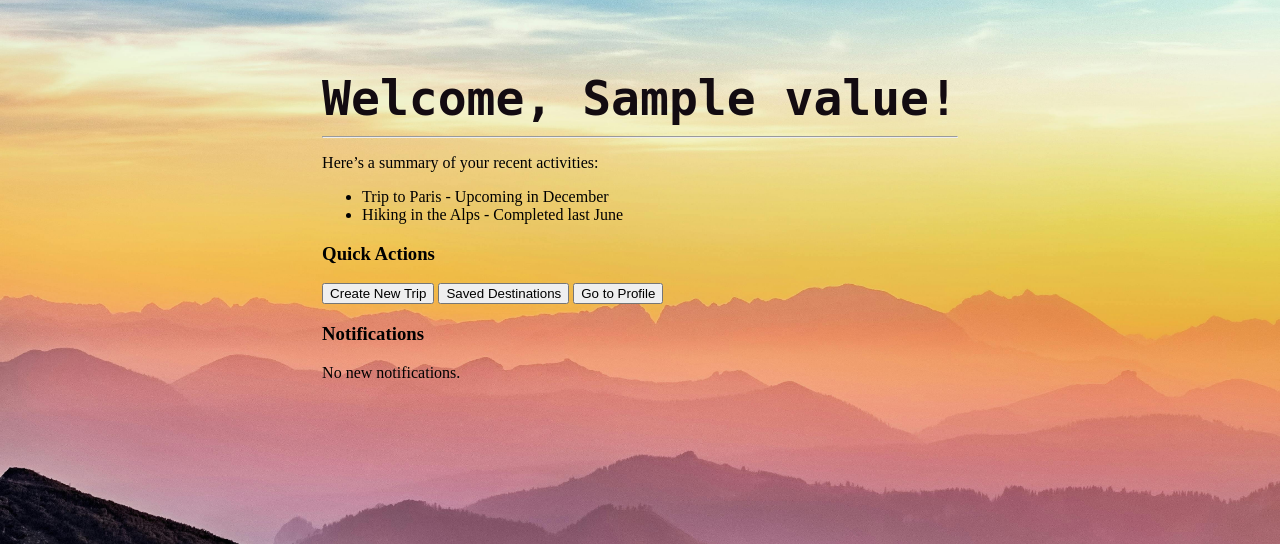
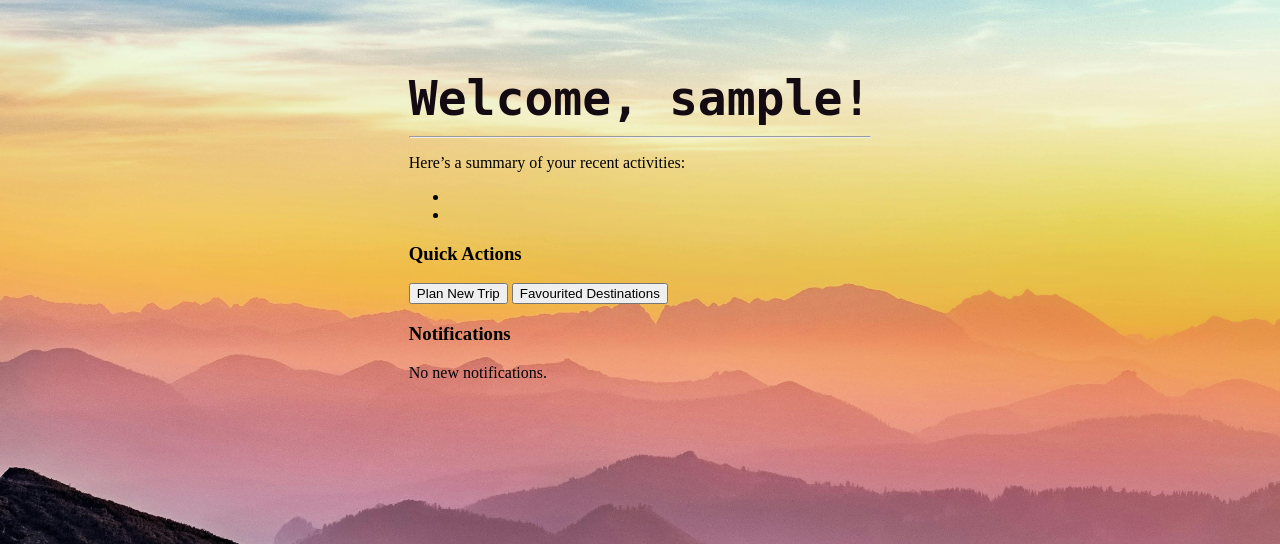
Before and after one commit to LeeJFranklin/Odyssey, a Flask app: template templates/dashboard.html in a window 1280 px wide. Shown: the part 70-614 px from the top of the page. Run offline with Flask 3, Linux system fonts and the light colour scheme; the template is opened without the code that fills it: most values are stand-ins (such as "Sample title", 1, 10 or a date in 2020).

Commit message:
Added logic for dashboard

```diff
--- a/app.py
+++ b/app.py
@@ -115,6 +115,26 @@ def login():
 
     return render_template("login.html")
 
+# Dashboard route
+@app.route("/dashboard")
+@login_required
+def dashboard():
+
+    db = get_db()
+    db.row_factory = sqlite3.Row  # Enable dictionary-like row access
+    cursor = db.cursor()
+
+    # Fetch the username for the logged-in user based on session user_id
+    cursor.execute("SELECT username FROM users WHERE id = ?", (session["user_id"],))
+    user = cursor.fetchone()  # Fetch the first result (single row)
+
+    # If user is not found, redirect to login (optional safety check)
+    if not user:
+        return redirect("/login")
+
+    # Pass the username to the template
+    return render_template("dashboard.html", username=user["username"])
+
 # Log out route
 @app.route("/logout")
 @login_required
--- a/templates/dashboard.html
+++ b/templates/dashboard.html
@@ -6,22 +6,22 @@
 
 {% block content %}
     <div class="dashboard-container">
-        <h2>Welcome, {{ username.value }}!</h2>
+        <h2>Welcome, {{ username }}!</h2>
         <hr>
         <div class="user-info">
             <p>Here’s a summary of your recent activities:</p>
+
             <!-- Example of recent trips or adventures -->
             <ul>
-                <li>Trip to Paris - Upcoming in December</li>
-                <li>Hiking in the Alps - Completed last June</li>
+                <li></li>
+                <li></li>
             </ul>
         </div>
 
         <div class="quick-actions">
             <h3>Quick Actions</h3>
-            <button onclick="window.location.href='/create-trip'">Create New Trip</button>
-            <button onclick="window.location.href='/saved-destinations'">Saved Destinations</button>
-            <button onclick="window.location.href='/profile'">Go to Profile</button>
+            <button onclick="window.location.href='/create-trip'">Plan New Trip</button>
+            <button onclick="window.location.href='/saved-destinations'">Favourited Destinations</button>
         </div>
 
         <div class="notifications">
```
